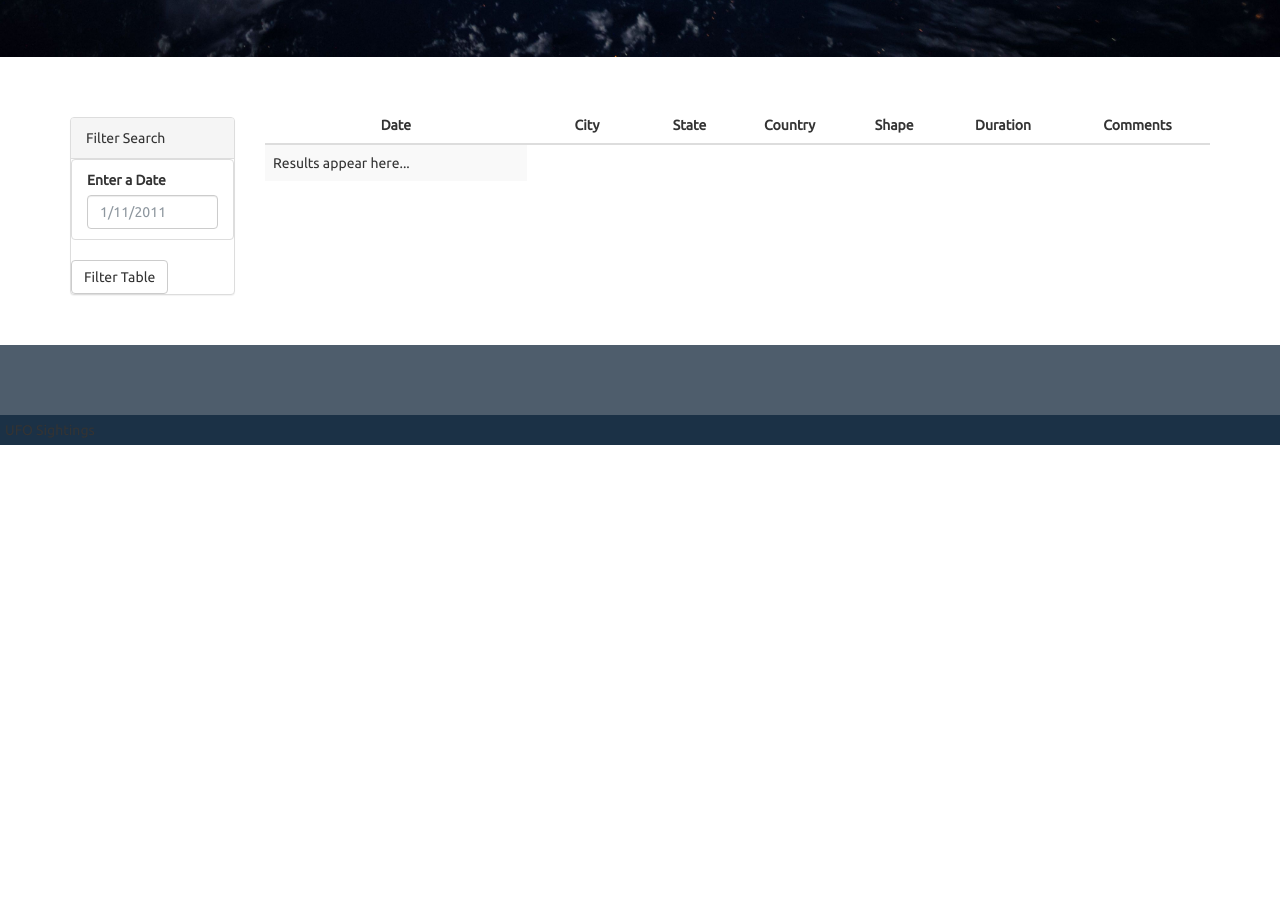
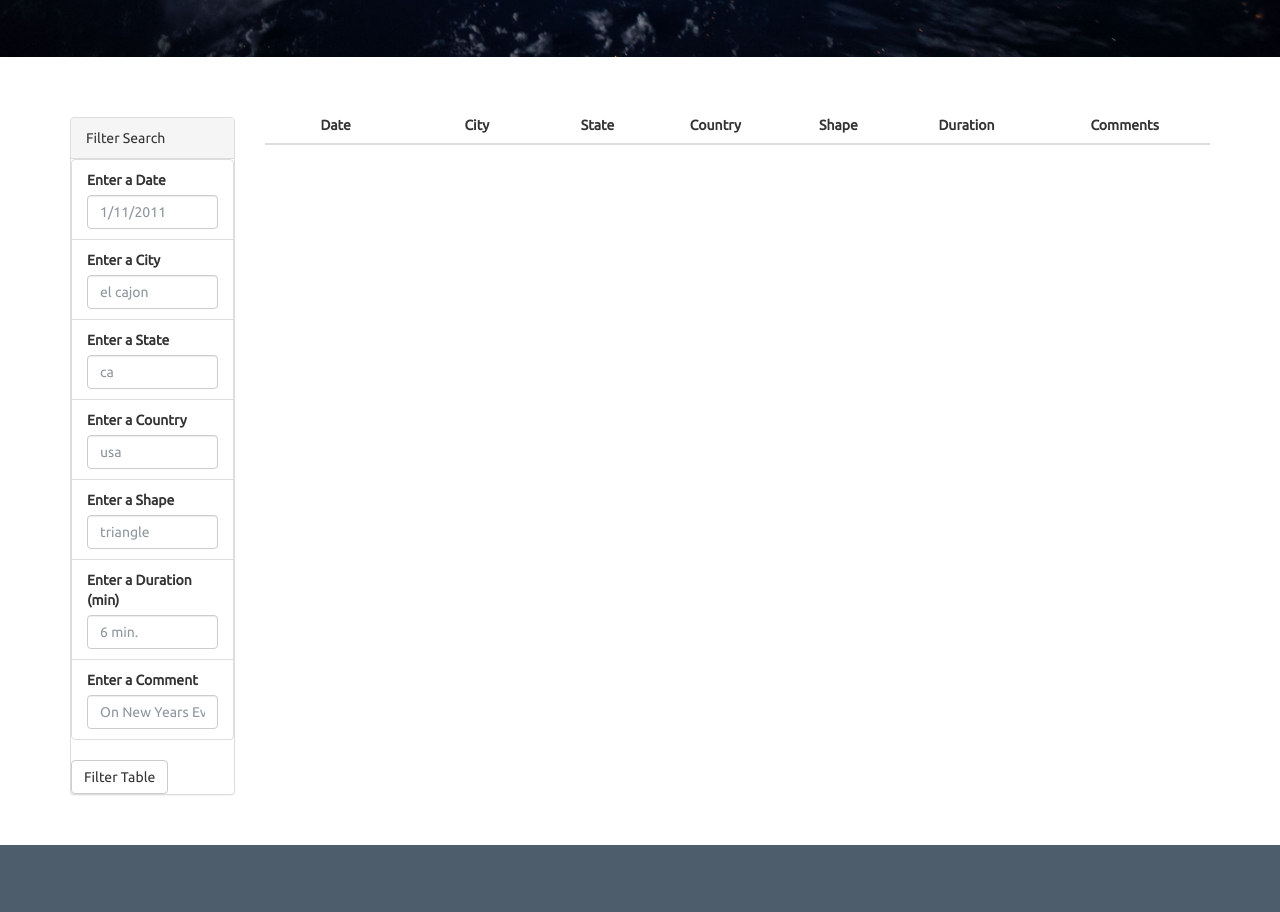
Before and after one commit to brainmagmo/javascript-challenge, a plain HTML site: page UFO-level-2/index.html in a window 1280 px wide. Shown: the part 555-1467 px from the top of the page. Before the commit the page ends 1000 px from the top, so only its background shows below. Drawn offline with nearby package versions, Linux system fonts and the light colour scheme.

Commit message:
added additional input fields

```diff
--- a/UFO-level-2/index.html
+++ b/UFO-level-2/index.html
@@ -12,41 +12,115 @@
 
 <body>
     <div class="wrapper">
+
         <nav class="navbar navbar-default">
             <div class="container-fluid">
                 <div class="navbar-header">
-          <a class="navbar-brand" href="index.html">UFO Sightings
+                    <a class="navbar-brand" href="index.html">
+                        UFO Sightings
                         <img class="nav-ufo" src="static/images/ufo.svg">
                     </a>
                 </div>
             </div>
         </nav>
+
         <div class="hero text-center">
             <h1>UFO Sightings</h1>
             <p>The Truth is Out There</p>
         </div>
+
         <div class="container">
             <div class="row margin-top-50">
+
                 <div class="col-md-2">
                     <aside class="filters">
                         <div class="panel panel-default">
+
                             <div class="panel-heading">Filter Search</div>
+
                             <div class="panel-body">
                                 <form id="form">
                                     <div class="form-group">
-                    <ul class="list-group" id="filters">
+                                        <ul class="list-group"
+                                            id="filters">
+
+                                            <!--datetime:-->
                                             <li class="filter list-group-item">
                                                 <label for="date">Enter a Date</label>
-                        <input class="form-control" id="datetime" type="text" placeholder="1/11/2011">
+                                                <input class="form-control"
+                                                       id="datetime"
+                                                       type="text"
+                                                       placeholder="1/11/2011">
+                                            </li>
+
+                                            <!--city:-->
+                                            <li class="filter list-group-item">
+                                                <label for="city">Enter a City</label>
+                                                <input class="form-control"
+                                                       id="city"
+                                                       type="text"
+                                                       placeholder="el cajon">
+                                            </li>
+
+                                            <!--state:-->
+                                            <li class="filter list-group-item">
+                                                <label for="state">Enter a State</label>
+                                                <input class="form-control"
+                                                       id="state"
+                                                       type="text"
+                                                       placeholder="ca">
+                                            </li>
+
+                                            <!--country:-->
+                                            <li class="filter list-group-item">
+                                                <label for="country">Enter a Country</label>
+                                                <input class="form-control"
+                                                       id="country"
+                                                       type="text"
+                                                       placeholder="usa">
+                                            </li>
+
+                                            <!--shape:-->
+                                            <li class="filter list-group-item">
+                                                <label for="shape">Enter a Shape</label>
+                                                <input class="form-control"
+                                                       id="shape"
+                                                       type="text"
+                                                       placeholder="triangle">
+                                            </li>
+
+                                            <!--durationMinutes:-->
+                                            <li class="filter list-group-item">
+                                                <label for="duration in minutes">Enter a Duration (min)</label>
+                                                <input class="form-control"
+                                                       id="duration"
+                                                       type="text"
+                                                       placeholder="6 min.">
+                                            </li>
+
+                                            <!--comments:-->
+                                            <li class="filter list-group-item">
+                                                <label for="comments">Enter a Comment</label>
+                                                <input class="form-control"
+                                                       id="comment"
+                                                       type="text"
+                                                       placeholder="On New Years Eve...">
                                             </li>
                                         </ul>
                                     </div>
-                  <button id="filter-btn" type="button" class="btn btn-default">Filter Table</button>
+
+                                    <button id="filter-btn"
+                                            type="button"
+                                            class="btn btn-default">
+                                        Filter Table
+                                    </button>
+
                                 </form>
                             </div>
                         </div>
                     </aside>
                 </div>
+
                 <div class="col-md-10">
                     <div id="table-area" class="">
                         <table id="ufo-table" class="table table-striped">
@@ -61,17 +135,17 @@
                                     <th class="table-head">Comments</th>
                                 </tr>
                             </thead>
-              <tbody id="ufo-results">
-                <td>Results appear here...</td>
-              </tbody>
+                            <tbody id="ufo-results"></tbody>
                         </table>
                     </div>
                 </div>
             </div>
         </div>
+
         <footer class="footer">
             <span class="bottom">UFO Sightings</span>
         </footer>
+
     </div>
     <script src="https://cdnjs.cloudflare.com/ajax/libs/d3/4.11.0/d3.js"></script>
     <script src="static/js/data.js"></script>
--- a/UFO-level-2/static/js/app.js
+++ b/UFO-level-2/static/js/app.js
@@ -10,12 +10,12 @@ var form = d3.select("#form");
 //  select output table
 var ufoTable = d3.select("#ufo-results");
 
-// event handlers
-button.on("click", makeTable);
-form.on("submit", makeTable);
+function match_data(inputs) {
+
+}
 
 // event handler function for the form
-function makeTable(e) {
+function makeTable(d) {
 
     // Prevent the page from refreshing
     // currently only working with button, not pressing enter in input box
@@ -23,10 +23,11 @@ function makeTable(e) {
     d3.event.preventDefault();
 
     // Get the value property of the input element
-    var inputValue = d3.select("#datetime").property("value");
+    var date = d3.select("#datetime").property("value");
+
     //console.log(inputValue);
     // Use the form input to filter the data by date
-    var matches = ufoData.filter(function(ufo) {return ufo.datetime === inputValue;});
+    var matches = ufoData.filter(function(ufo) {return ufo.datetime === date;});
     //console.log(matches);
     //clear info
     ufoTable.html("");
@@ -42,5 +43,10 @@ function makeTable(e) {
         row.append("td").text(`${match.comments}`);
     });
 
-    dttext.text("");
-  };
+    //dttext.text("");
+
+};
+
+// event handlers
+button.on("click", makeTable);
+form.on("submit", makeTable);
```
Lines whose indentation alone changed are shown as unchanged.
